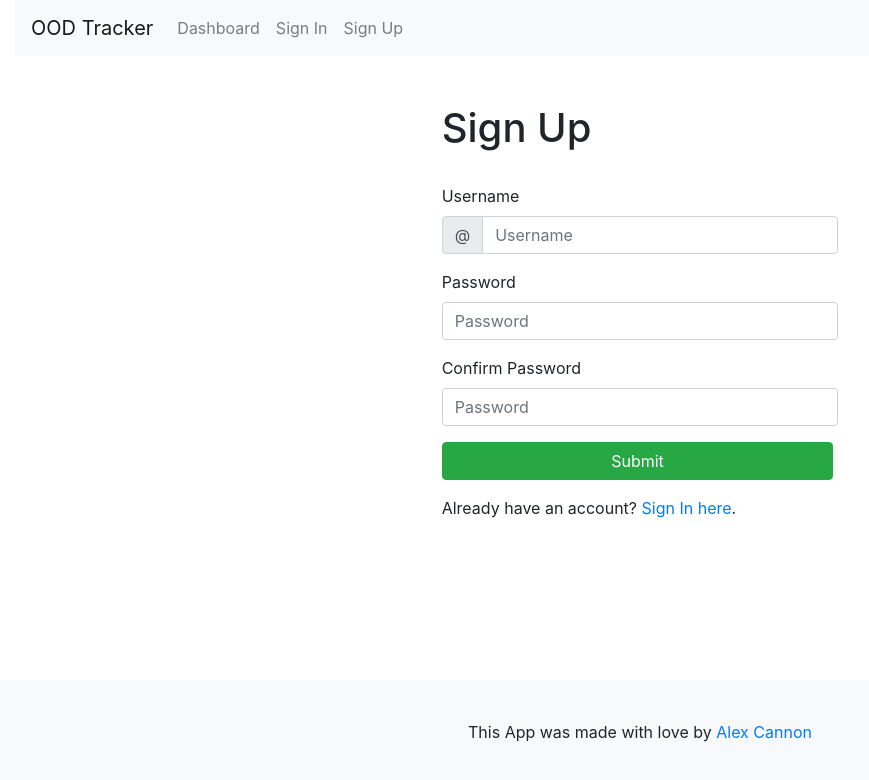
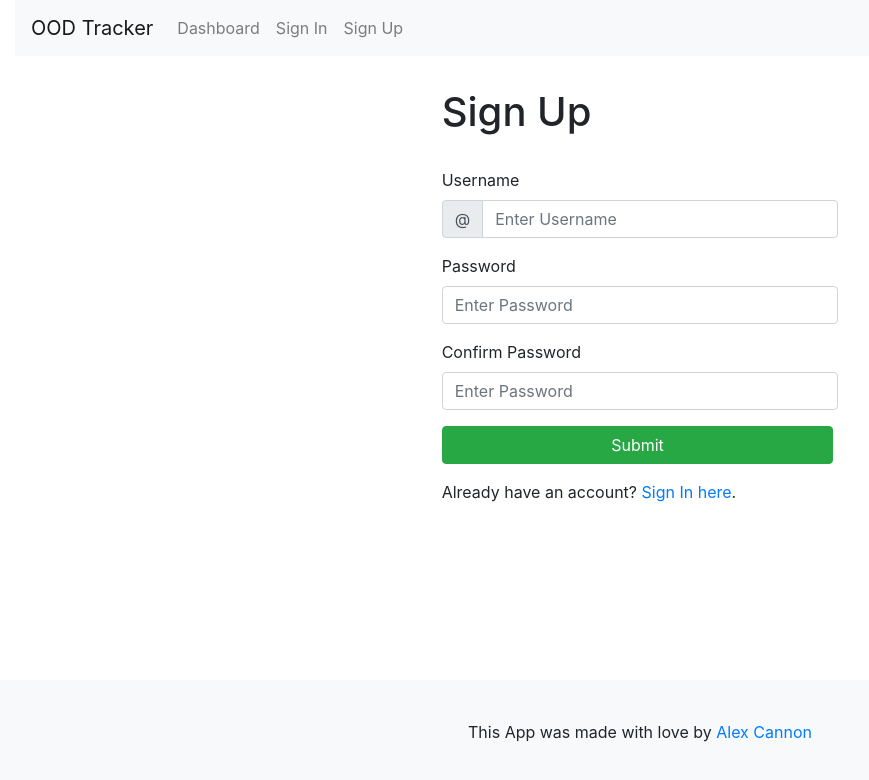
Before and after one commit to Alex-Cannon/out-of-date-tracker, a React (Create React App) app: page /signup in a window 1280 px wide. Shown: the top 780 px of the page, without its empty margins (0-869 px from the left). Built offline with nearby package versions, Linux system fonts and the light colour scheme; no server answers.

Commit message:
signup signin finished

```diff
--- a/package.json
+++ b/package.json
@@ -34,6 +34,7 @@
   "eslintConfig": {
     "extends": "react-app"
   },
+  "proxy": "http://localhost",
   "browserslist": [
     ">0.2%",
     "not dead",
--- a/src/components/App/App.js
+++ b/src/components/App/App.js
@@ -1,5 +1,6 @@
 import React, { Component } from 'react';
 import {Route, BrowserRouter as Router, Redirect} from 'react-router-dom';
+import axios from 'axios';
 import './App.scss';
 import './footer.scss';
 import Nav from '../Nav/Nav.js';
@@ -19,7 +20,8 @@ const ROUTES = [{
 }, {
   path: '/dashboard',
   component: require('../../pages/Dashboard/Dashboard.js').default,
-  exact: true
+  exact: true,
+  auth: true
 }];
 
 class App extends Component {
@@ -27,8 +29,19 @@ class App extends Component {
     super(props);
 
     this.state = {
-      user: {}
+      user: {},
+      ready: false
     }
+  }
+
+  componentWillMount() {
+    axios.get('/api/myuser')
+    .then((res) => {
+      this.setState({user: res.data, ready: true});
+    })
+    .catch(() => {
+      this.setState({ready: true});
+    })
   }
 
   setGlobal(obj, cb) {
@@ -39,17 +52,19 @@ class App extends Component {
     // Set each route
     return ROUTES.map(({path, component: C, exact, auth}) => {
 
-      /*
       // Handle Auth/Non-Auth routes
       const render = auth?(props) => {
         if (this.state.user._id) {
-          return <C {...props} setGlobal={this.setGlobal.bind(this)} globals={this.state}/>;
+          return (
+            <ContentWrapper>
+              <C {...props} setGlobal={this.setGlobal.bind(this)} globals={this.state}/>
+            </ContentWrapper>
+          );
         }
-        return <Redirect to={"/login?redirect=" + props.location.pathname}/>;
+        return <Redirect to={"/signin"}/>;
 
       // Non-Auth routes
-      }:*/
-      const render = (props) => {
+      }: (props) => {
         return (
           <ContentWrapper>
             <C {...props} setGlobal={this.setGlobal.bind(this)} globals={this.state}/>
@@ -78,10 +93,14 @@ class App extends Component {
   }
 
   render() {
+    if (!this.state.ready) {
+      return "Loading...";
+    }
+
     return (
       <Router>
         <PageWrapper>
-          <Nav/>
+          <Nav setGlobal={this.setGlobal.bind(this)} globals={this.state}/>
           {this.getRoutes()}
         </PageWrapper>
       </Router>
--- a/src/components/Nav/Nav.js
+++ b/src/components/Nav/Nav.js
@@ -1,8 +1,21 @@
 import React, { Component } from 'react';
 import { Link } from 'react-router-dom';
+import axios from 'axios';
 import './nav.scss';
 
 export default class Nav extends Component {
+
+  signOut() {
+    axios.get('/api/signout')
+    .then(() => {
+      alert("Signing out...");
+      this.props.setGlobal({user: {}});
+    })
+    .catch(() => {
+      alert("Sign Out failed");
+    });
+  }
+
   render () {
     return (
       <nav className="navbar navbar-expand-lg navbar-light bg-light">
@@ -13,7 +26,11 @@ export default class Nav extends Component {
         <div className="collapse navbar-collapse" id="navbarNavAltMarkup">
           <div className="navbar-nav">
             <Link className="nav-item nav-link" to="/dashboard">Dashboard</Link>
-            <Link className="nav-item nav-link" to="/signin">Sign In</Link>
+            {this.props.globals && this.props.globals.user._id?(
+              <Link className="nav-item nav-link" to="#" onClick={this.signOut.bind(this)}>Sign Out</Link>
+            ):(
+              <Link className="nav-item nav-link" to="/signin">Sign In</Link>
+            )}
             <Link className="nav-item nav-link" to="/signup">Sign Up</Link>
           </div>
         </div>
--- a/src/components/Nav/nav.scss
+++ b/src/components/Nav/nav.scss
@@ -1,3 +1,3 @@
 nav {
-  margin-bottom: 3rem;
+  margin-bottom: 2rem;
 }
--- a/src/pages/Dashboard/Dashboard.js
+++ b/src/pages/Dashboard/Dashboard.js
@@ -29,6 +29,9 @@ export default class Dashboard extends Component {
   render() {
     return (
       <div>
+        <div className="breadcrumb">
+          <i>{this.props.globals.user?this.props.globals.user.username + "'s Dashboard":""}</i>
+        </div>
         <SearchForm items={this.state.items} set={this.set.bind(this)}/>
         <div className="row">
           <div className="col">
--- a/src/pages/Login/Login.js
+++ b/src/pages/Login/Login.js
@@ -1,24 +1,66 @@
 import React, { Component } from 'react';
 import { Link } from 'react-router-dom';
 import './login.scss';
+import axios from 'axios';
 
 export default class Login extends Component {
+  constructor(props) {
+    super(props);
+
+    this.state = {
+      data: {},
+      res: null
+    }
+  }
+
+  handleChange(e) {
+    let data = this.state.data;
+    data[e.target.name] = e.target.value;
+    this.setState({data});
+  }
+
+  handleSubmit(e) {
+    e.preventDefault();
+
+    axios.post("/api/signin", this.state.data)
+    .then((res) => {
+      this.props.setGlobal({user: res.data}, () => {
+        this.props.history.push('/dashboard');
+      });
+    })
+    .catch((err) => {
+      this.setState({res: err.response.data});
+    });
+  }
+
+  resToJSX() {
+    if (!this.state.res) {
+      return "";
+    }
+    return (
+      <div className="alert alert-danger" role="alert">
+        {this.state.res.message}
+      </div>
+    );
+  }
+
   render () {
     return (
       <div>
         <h1>Sign In</h1>
         <br/>
-        <form>
+
+        <form onSubmit={this.handleSubmit.bind(this)} method="POST">
           <label>Username</label>
           <div className="input-group mb-3">
             <div className="input-group-prepend">
               <span className="input-group-text" id="basic-addon1">@</span>
             </div>
-            <input type="text" className="form-control" placeholder="Username" aria-label="Username" aria-describedby="basic-addon1"/>
+            <input type="text" className="form-control" placeholder="Username" name="username" value={this.state.data?this.state.data.username:""} onChange={this.handleChange.bind(this)}/>
           </div>
           <label>Password</label>
           <div className="input-group mb-3">
-            <input type="password" className="form-control" placeholder="Password" aria-label="Password" aria-describedby="basic-addon1"/>
+            <input type="password" className="form-control" placeholder="Password" name="password" value={this.state.data?this.state.data.password:""} onChange={this.handleChange.bind(this)}/>
           </div>
           <div className="input-group mb-3">
             <input type="submit" className="btn btn-primary"/>
--- a/src/pages/Signup/Signup.js
+++ b/src/pages/Signup/Signup.js
@@ -1,28 +1,103 @@
 import React, {Component} from 'react';
 import { Link } from 'react-router-dom';
+import axios from 'axios';
 
 export default class Signup extends Component {
+  constructor(props) {
+    super(props);
+
+    this.state = {
+      data: {
+        username: "",
+        password: "",
+        password2: ""
+      },
+      res: null
+    };
+  }
+
+  handleChange(e) {
+    let data = this.state.data;
+    data[e.target.name] = e.target.value;
+    this.setState({data});
+  }
+
+  statusToJSX() {
+    if (!this.state.res) {
+      return "";
+    }
+
+    return (
+      <div className={this.state.res.class}>
+        {this.state.res.message}
+      </div>
+    );
+  }
+
+  handleSubmit(e) {
+    e.preventDefault();
+    let data = this.state.data;
+    if (data.password !== data.password2) {
+      return this.setState({class: "alert alert-danger", message: "Your passwords do not match. Please try again."});
+    } else if (data.password.length < 8) {
+      return this.setState({class: "alert alert-danger", message: "Passwords must be at least 8 characters long"});
+    }
+    this.setState({class: "", message: ""});
+
+    axios.post('/api/adduser', {username: data.username, password: data.password})
+    .then((res) => {
+      res.data.message = (<>Your account was created. <Link to="/signin">Sign In</Link> to view your dashboard.</>);
+      this.setState({res: res.data});
+      this.props.setGlobal({user: res.data.username});
+    })
+    .catch((err) => {
+      this.setState({res: err.response.data});
+    });
+  }
+
   render () {
     return (
       <div>
         <h1>Sign Up</h1>
         <br/>
-        <form>
+        {this.statusToJSX()}
+        <form onSubmit={this.handleSubmit.bind(this)} method="POST">
           <label>Username</label>
           <div className="input-group mb-3">
             <div className="input-group-prepend">
               <span className="input-group-text" id="basic-addon1">@</span>
             </div>
-            <input type="text" className="form-control" placeholder="Username" aria-label="Username" aria-describedby="basic-addon1"/>
+            <input
+              className="form-control"
+              type="text"
+              placeholder="Enter Username"
+              name="username"
+              value={this.state.data?this.state.data.username:""}
+              onChange={this.handleChange.bind(this)}
+            />
           </div>
 
           <label>Password</label>
           <div className="input-group mb-3">
-            <input type="password" className="form-control" placeholder="Password" aria-label="Password" aria-describedby="basic-addon1"/>
+            <input
+              className="form-control"
+              type="password"
+              placeholder="Enter Password"
+              name="password"
+              value={this.state.data?this.state.data.password:""}
+              onChange={this.handleChange.bind(this)}
+            />
           </div>
           <label>Confirm Password</label>
           <div className="input-group mb-3">
-            <input type="password" className="form-control" placeholder="Password" aria-label="Password" aria-describedby="basic-addon1"/>
+            <input
+              className="form-control"
+              type="password"
+              placeholder="Enter Password"
+              name="password2"
+              value={this.state.data?this.state.data.password2:""}
+              onChange={this.handleChange.bind(this)}
+            />
           </div>
           <div className="input-group mb-3">
             <input type="submit" className="btn btn-success"/>
--- a/src/server/api.js
+++ b/src/server/api.js
@@ -13,12 +13,11 @@ const PORT = process.env.PORT || 80;
 app.use(bodyParser.urlencoded({extended: true}));
 app.use(bodyParser.json());
 
-console.log("hit");
 // Connect to DB before opening routes
 mongoUtil.connectToServers((err) => {
   if (err) throw err;
 
-  console.log("DB connections success.");
+  console.log("DB connection success.");
 
   // Setup/Configure passport
   require('./utils/passportUtil.js').setupPassport(app);
--- a/src/server/utils/passportUtil.js
+++ b/src/server/utils/passportUtil.js
@@ -46,7 +46,6 @@ let isAuth = function(req, res, next) {
     return next();
   } else {
     return res.sendStatus(401);
-    console.log("401 Login failed.");
   }
 }
 
```
Also changed, not shown: src/server/routes/_item.js (+16 -2 lines), src/server/routes/_user.js (+50 -0 lines).
